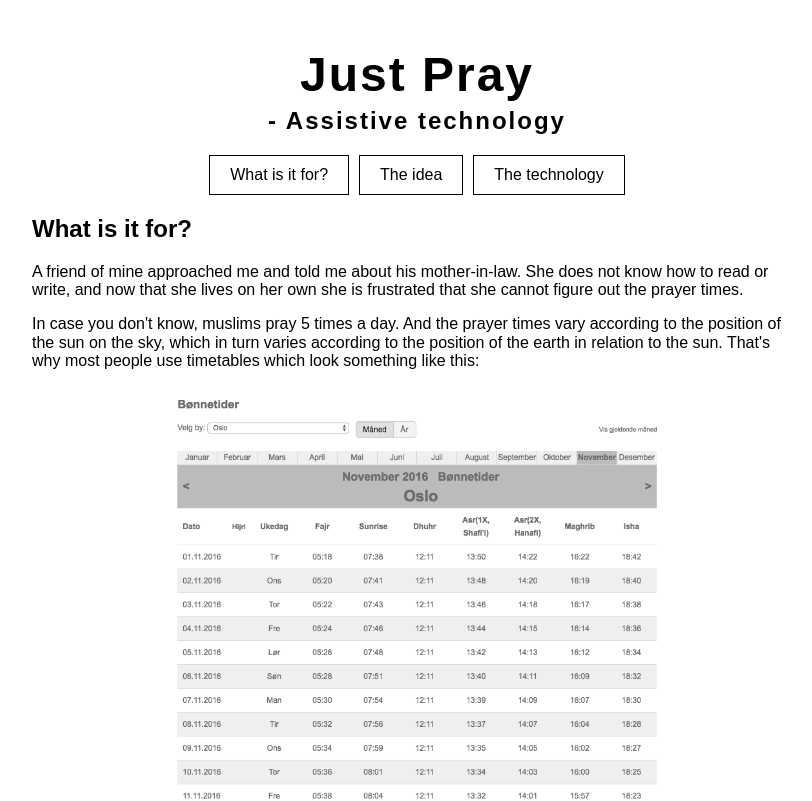
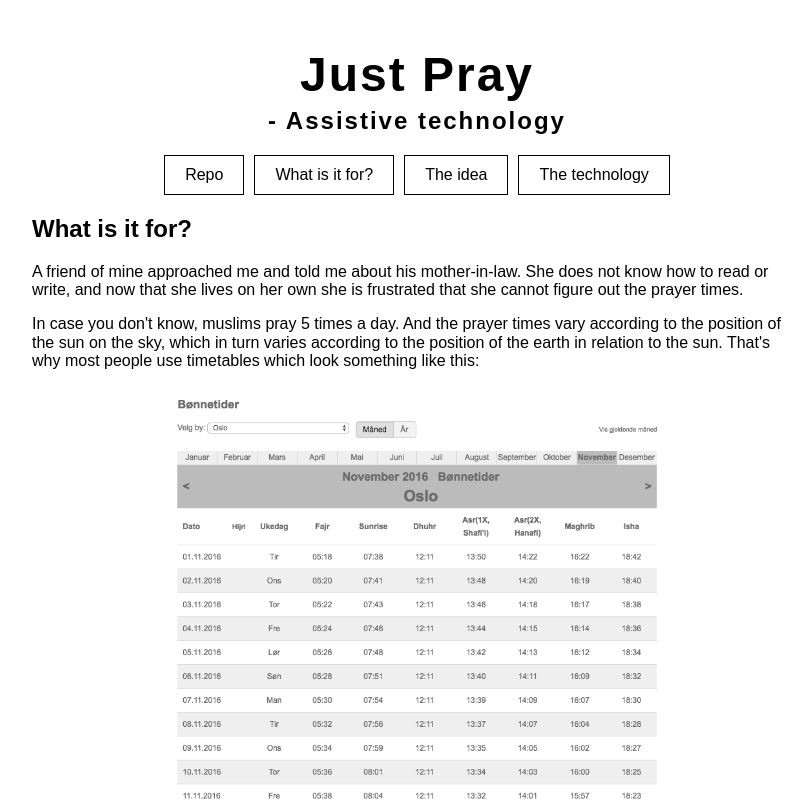
Before and after one commit to abooayoob/justpray, a plain HTML site: page index.html in a window 1280 px wide. Shown: the top 801 px of the page, without its empty margins (223-1035 px from the left). Drawn offline with Linux system fonts and the light colour scheme.

Commit message:
add link to repo

```diff
--- a/index.html
+++ b/index.html
@@ -17,6 +17,9 @@
 
     <nav class="menu-container">
       <ul class="menu">
+        <li class="menu__item">
+          <a href="https://github.com/abooayoob/justpray" class="menu__link">Repo</a>
+        </li>
         <li class="menu__item">
           <a href="#purpose" class="menu__link">What is it for?</a>
         </li>
```
